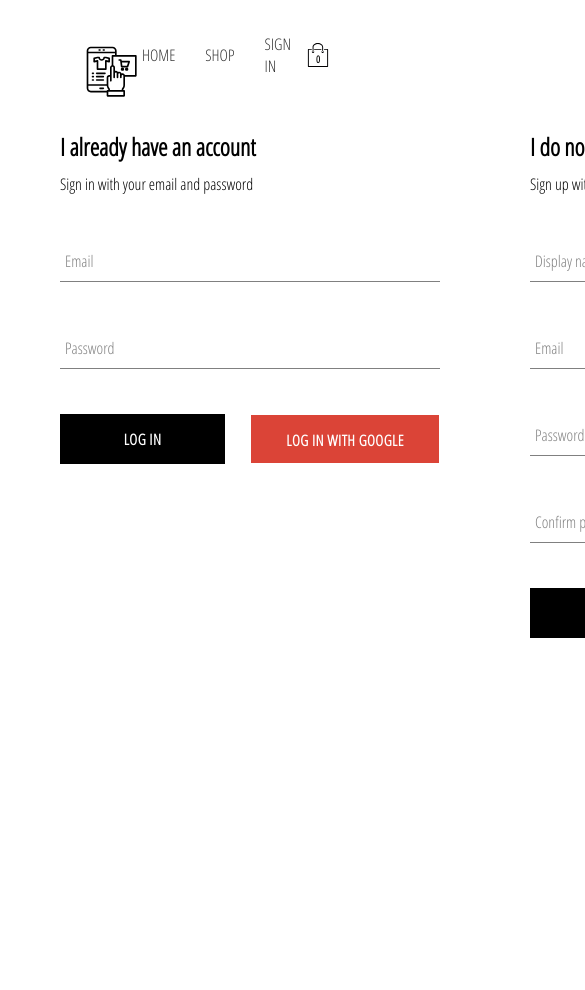
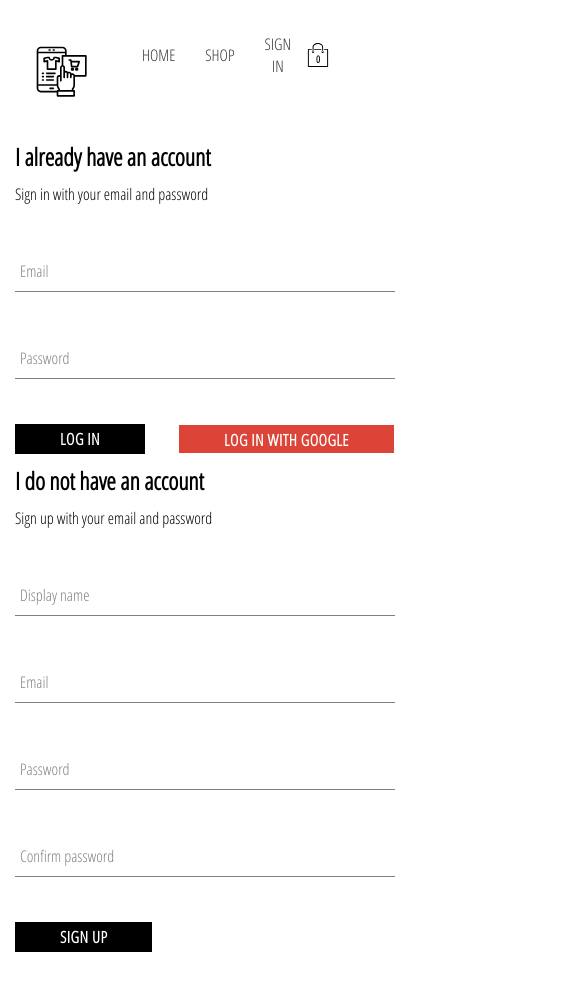
Before and after one commit to AD757/E-Store, a React (Create React App) app: page /signIn in a window 390 px wide. Shown: the top 990 px of the page, 585 px wide, since content can reach past the window. Before the commit the page ends 844 px from the top, so only its background shows below. Built offline with nearby package versions, Linux system fonts and the light colour scheme; no server answers.

Commit message:
Add files via upload
added media queries

```diff
--- a/src/components/CollectionItem/CollectionItem.styles.jsx
+++ b/src/components/CollectionItem/CollectionItem.styles.jsx
@@ -7,6 +7,18 @@ const Image = styled.div`
   background-size: cover;
   background-position: center;
   margin-bottom: 5px;
+  margin-left: -10px;
+  justify-content: space-between;
+
+  @media only screen and (max-width: 600px) {
+  width: 90%;
+  height: 50%;
+  font-size: 16px;
+  text-align: left;
+  margin-left: -10px;
+  justify-content: space-between;
+
+  }
 `;
 const CustomButtonStyled = styled(CustomButton)`
   width: 80%;
@@ -14,6 +26,14 @@ const CustomButtonStyled = styled(CustomButton)`
   position: absolute;
   top: 255px;
   display: none;
+  @media only screen and (max-width: 600px) {
+  width: 100%;
+  position: absolute;
+  display: none;
+  padding: 2px;
+
+  margin-bottom: 30px;
+  }
 `;
 
 const CollectionItemContainer = styled.div`
@@ -47,9 +67,17 @@ const CollectionFooter = styled.div`
 const Name = styled.span`
   width: 90%;
   margin-bottom: 15px;
+  @media only screen and (max-width: 600px) {
+  font-size: 16px;
+  }
+
 `;
 const Price = styled.span`
   width: 10%;
+  @media only screen and (max-width: 600px) {
+  width: 100%;
+  font-size: 16px;
+  }
 `;
 
 export {
--- a/src/components/CollectionPreview/CollectionPreview.styles.jsx
+++ b/src/components/CollectionPreview/CollectionPreview.styles.jsx
@@ -4,6 +4,11 @@ const CollectionPreviewContainer = styled.div`
   display: flex;
   flex-direction: column;
   margin-bottom: 30px;
+  @media only screen and (max-width: 600px) {
+  display: flex;
+  flex-direction: column;
+  margin-bottom: 30px;
+  }
 `;
 
 const Title = styled.h1`
--- a/src/components/CollectionsOverview/CollectionOverview.styles.jsx
+++ b/src/components/CollectionsOverview/CollectionOverview.styles.jsx
@@ -3,4 +3,12 @@ import styled from "styled-components";
 export const CollectionsOverviewContainer = styled.div`
   display: flex;
   flex-direction: column;
+
+  @media only screen and (max-width: 600px) {
+    display: flex;
+    flex-direction: column;
+    justify-content: space-between;
+    text-align: center;
+    font-size: 16px;
+  }
 `;
--- a/src/components/CustomButton/CustomButton.styles.jsx
+++ b/src/components/CustomButton/CustomButton.styles.jsx
@@ -35,6 +35,7 @@ const googleSignInStyles = css`
     color: white;
     border: 1px solid ${mainColor};
   }
+
 `;
 
 const getButtonStyles = props => {
@@ -61,4 +62,18 @@ export const CustomButtonContainer = styled.button`
   justify-content: center;
 
   ${getButtonStyles};
+
+  @media only screen and (max-width: 600px) {
+  min-width: 50px;
+  height: 30px;
+  letter-spacing: 0.5px;
+  line-height: 30px;
+  padding: 0 45px 0 45px;
+  font-size: 16px;
+  text-transform: uppercase;
+  font-family: "Open Sans Condensed";
+  font-weight: bold;
+
+  }
+
 `;
--- a/src/components/Header/Header.styles.jsx
+++ b/src/components/Header/Header.styles.jsx
@@ -7,12 +7,20 @@ const HeaderContainer = styled.div`
   display: flex;
   justify-content: space-between;
   margin-bottom: 25px;
+
+
 `;
 
 const LogoContainer = styled(Link)`
   height: 100%;
   width: 70px;
   padding: 25px;
+
+  @media only screen and (max-width: 600px) {
+    width: 100px;
+    margin-left: -50px;
+}
+
 `;
 
 const OptionsContainer = styled.div`
@@ -21,6 +29,15 @@ const OptionsContainer = styled.div`
   display: flex;
   align-items: center;
   justify-content: flex-end;
+
+  @media only screen and (max-width: 600px) {
+    width: 175px;
+    display: flex;
+    align-items: center;
+    justify-content: flex-end;
+    text-align: center;
+}
+
 `;
 
 const OptionLink = styled(Link)`
--- a/src/components/MenuItem/MenuItem.styles.jsx
+++ b/src/components/MenuItem/MenuItem.styles.jsx
@@ -19,6 +19,11 @@ const ContentContainer = styled.div`
   background-color: white;
   opacity: 0.7;
   position: absolute;
+
+  @media only screen and (max-width: 600px) {
+    height: 70px;
+    padding: 0 15px;
+}
 `;
 
 const MenuItemContainer = styled.div`
@@ -59,11 +64,21 @@ const Title = styled.h1`
   margin-bottom: 6px;
   font-size: 22px;
   color: #4a4a4a;
+
+  @media only screen and (max-width: 600px) {
+  font-weight: bold;
+  font-size: 16px;
+  }
 `;
 
 const Subtitle = styled.span`
   font-weight: lighter;
   font-size: 16px;
+
+  @media only screen and (max-width: 600px) {
+  font-weight: lighter;
+  font-size: 12px;
+}
 `;
 
 export {
--- a/src/pages/CheckoutPage/CheckoutPage.styles.jsx
+++ b/src/pages/CheckoutPage/CheckoutPage.styles.jsx
@@ -8,6 +8,12 @@ const CheckoutPageContainer = styled.div`
   flex-direction: column;
   align-items: center;
   margin: 50px auto 0;
+  @media only screen and (max-width: 600px) {
+    width: 100%;
+    display: flex;
+    flex-direction: flex;
+    margin: 50px auto 0;
+}
 `;
 const CheckoutHeader = styled.div`
   width: 100%;
@@ -15,6 +21,12 @@ const CheckoutHeader = styled.div`
   display: flex;
   justify-content: space-between;
   border-bottom: 1px solid darkgrey;
+
+  @media only screen and (max-width: 600px) {
+    width: 300px;
+    display: flex;
+    flex-direction: flex;
+}
 `;
 
 const HeaderBlock = styled.div`
@@ -33,12 +45,23 @@ const Total = styled.div`
   margin-top: 30px;
   margin-left: auto;
   font-size: 36px;
+  @media only screen and (max-width: 600px) {
+  margin-top: 20px;
+  margin-left: 10px;
+  font-size: 20px;
+}
 `;
 const TestWarning = styled.div`
   text-align: center;
   margin-top: 80px;
   font-size: 24px;
   color: red;
+  @media only screen and (max-width: 600px) {
+  margin-top: 20px;
+  margin-left: 10px;
+  font-size: 20px;
+  text-align: left;
+}
 `;
 
 export {
--- a/src/pages/CollectionPage/CollectionPage.scss
+++ b/src/pages/CollectionPage/CollectionPage.scss
@@ -3,7 +3,7 @@
     flex-direction: column;
 
     .title {
-        font-size: 38px;
+        font-size: 30px;
         margin: 0 auto 30px;
     }
 
--- a/src/pages/CollectionPage/CollectionPage.styles.jsx
+++ b/src/pages/CollectionPage/CollectionPage.styles.jsx
@@ -6,7 +6,7 @@ const CollectionPageContainer = styled.div`
 `;
 
 const Title = styled.h2`
-  font-size: 38px;
+  font-size: 30px;
   margin: 0 auto 30px;
 `;
 
--- a/src/pages/HomePage/HomePage.styles.jsx
+++ b/src/pages/HomePage/HomePage.styles.jsx
@@ -8,4 +8,10 @@ export const HomePageContainer = styled.div`
   padding: 10px;
   margin: 10px;
 
+  @media only screen and (max-width: 600px) {
+  padding: 5px;
+  margin: auto;
+  box-shadow: 2px 2px 2px #ccc;
+}
+
 `;
--- a/src/pages/ShopPage/ShopPage.jsx
+++ b/src/pages/ShopPage/ShopPage.jsx
@@ -6,6 +6,7 @@ import CollectionPageContainer from "../CollectionPage/CollectionPageContainer";
 import CollectionsOverviewContainer from "../../components/CollectionsOverview/CollectionsOverviewContainer";
 
 import { fetchCollectionsStartAsync } from "../../redux/shop/shopActions";
+
 
 const ShopPage = ({ fetchCollectionsStartAsync, match }) => {
   useEffect(() => {
--- a/src/pages/SignInAndSingUp/SignInAndSignUp.styles.jsx
+++ b/src/pages/SignInAndSingUp/SignInAndSignUp.styles.jsx
@@ -5,4 +5,15 @@ export const SignInAndSignUpContainer = styled.div`
   display: flex;
   justify-content: space-between;
   margin: 30px auto;
+
+  @media only screen and (max-width: 600px) {
+    width: 300px;
+    display: flex;
+    flex-direction: column;
+    padding-top: 10px;
+    margin-left: -45px;
+
+  }
+
+
 `;
```
Also changed, not shown: 1 other file (tests, documents, lock files or other folders).
